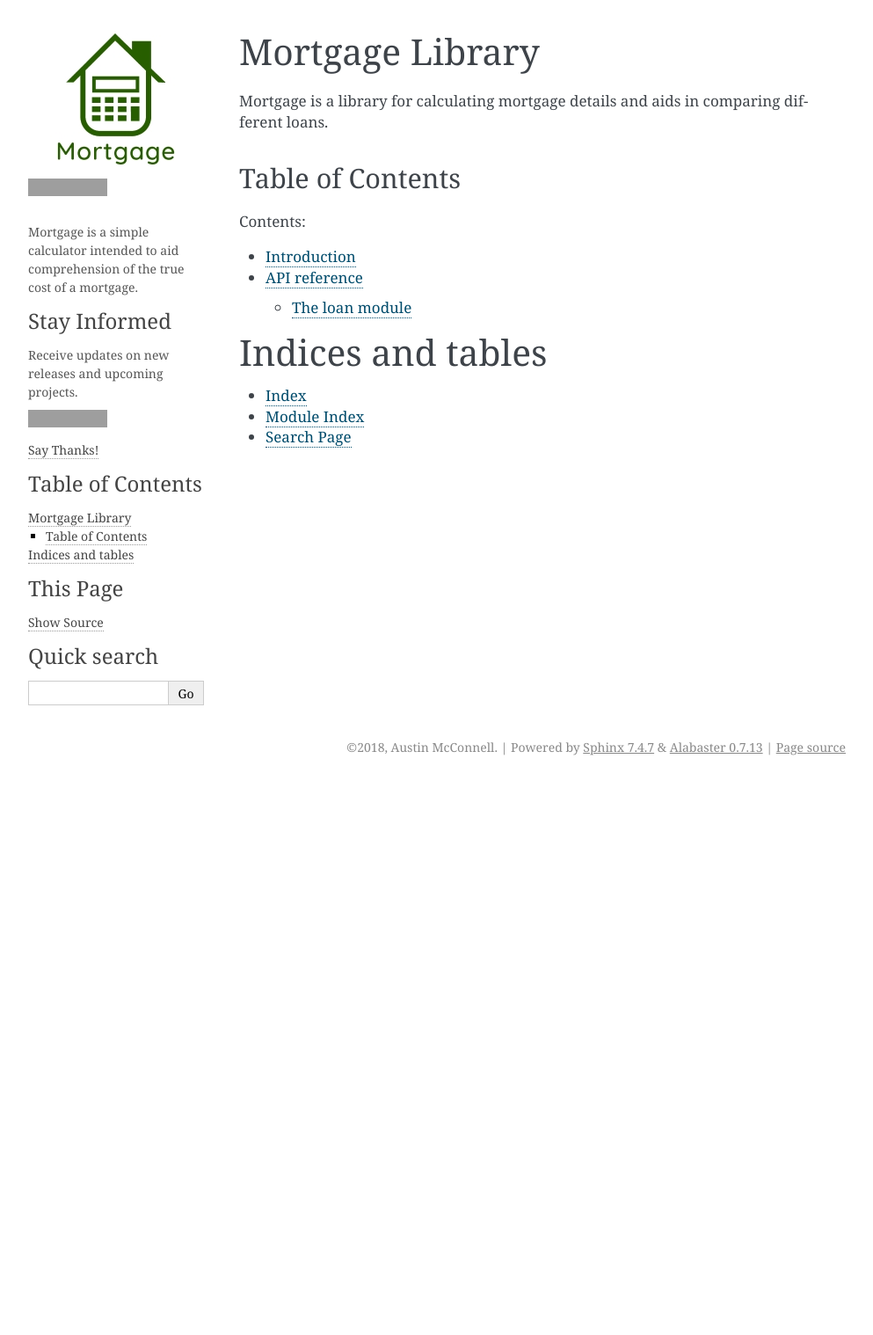
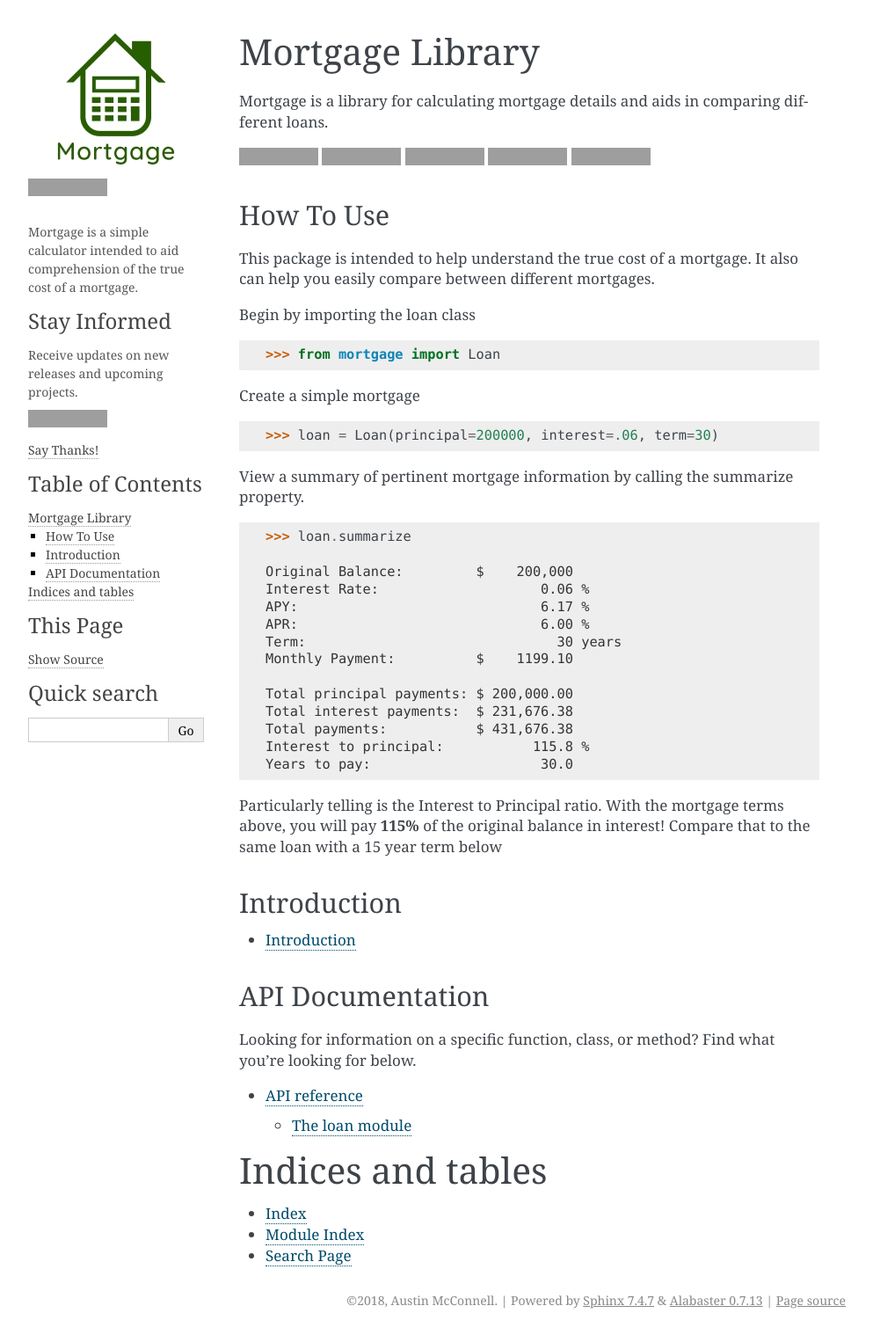
Before and after one commit to austinmcconnell/mortgage, a Sphinx documentation site: the page built from docs/index.rst, in a window 1280 px wide. Shown: the whole page at 88% size, without its empty margins (148-1141 px from the left). Built offline with Sphinx 7.4.7, drawn with Linux system fonts in a browser that asks for light colours; before the commit the page ends 900 px from its top, so only the background shows below that; grey boxes are pictures that could not be loaded.

Commit message:
Added how to use section to docs index

```diff
--- a/docs/index.rst
+++ b/docs/index.rst
@@ -3,14 +3,81 @@ Mortgage Library
 
 Mortgage is a library for calculating mortgage details and aids in comparing different loans.
 
-Table of Contents
+.. image:: https://img.shields.io/pypi/l/mortgage.svg
+    :target: https://pypi.org/project/mortgage/
+
+.. image:: https://img.shields.io/pypi/pyversions/mortgage.svg
+    :target: https://pypi.org/project/mortgage/
+
+.. image:: https://circleci.com/gh/austinmcconnell/mortgage.svg?style=shield
+    :target: https://circleci.com/gh/austinmcconnell/mortgage
+
+.. image:: https://codecov.io/gh/austinmcconnell/mortgage/branch/master/graph/badge.svg
+    :target: https://codecov.io/gh/austinmcconnell/mortgage
+
+.. image:: https://img.shields.io/badge/Say%20Thanks-!-1EAEDB.svg
+    :target: https://saythanks.io/to/austinmcconnell
+
+
+How To Use
+----------
+
+This package is intended to help understand the true cost of a mortgage.
+It also can help you easily compare between different mortgages.
+
+Begin by importing the loan class
+
+.. code:: python
+
+   >>> from mortgage import Loan
+
+Create a simple mortgage
+
+.. code:: python
+
+   >>> loan = Loan(principal=200000, interest=.06, term=30)
+
+View a summary of pertinent mortgage information by calling the
+summarize property.
+
+.. code:: python
+
+   >>> loan.summarize
+
+   Original Balance:         $    200,000
+   Interest Rate:                    0.06 %
+   APY:                              6.17 %
+   APR:                              6.00 %
+   Term:                               30 years
+   Monthly Payment:          $    1199.10
+
+   Total principal payments: $ 200,000.00
+   Total interest payments:  $ 231,676.38
+   Total payments:           $ 431,676.38
+   Interest to principal:           115.8 %
+   Years to pay:                     30.0
+
+Particularly telling is the Interest to Principal ratio. With the
+mortgage terms above, you will pay **115%** of the original balance in
+interest! Compare that to the same loan with a 15 year term below
+
+
+Introduction
 --------------------
 
 .. toctree::
    :maxdepth: 2
-   :caption: Contents:
 
    introduction
+
+API Documentation
+--------------------
+
+Looking for information on a specific function, class, or method? Find what you're looking for below.
+
+.. toctree::
+   :maxdepth: 2
+
    api
 
 Indices and tables
```
